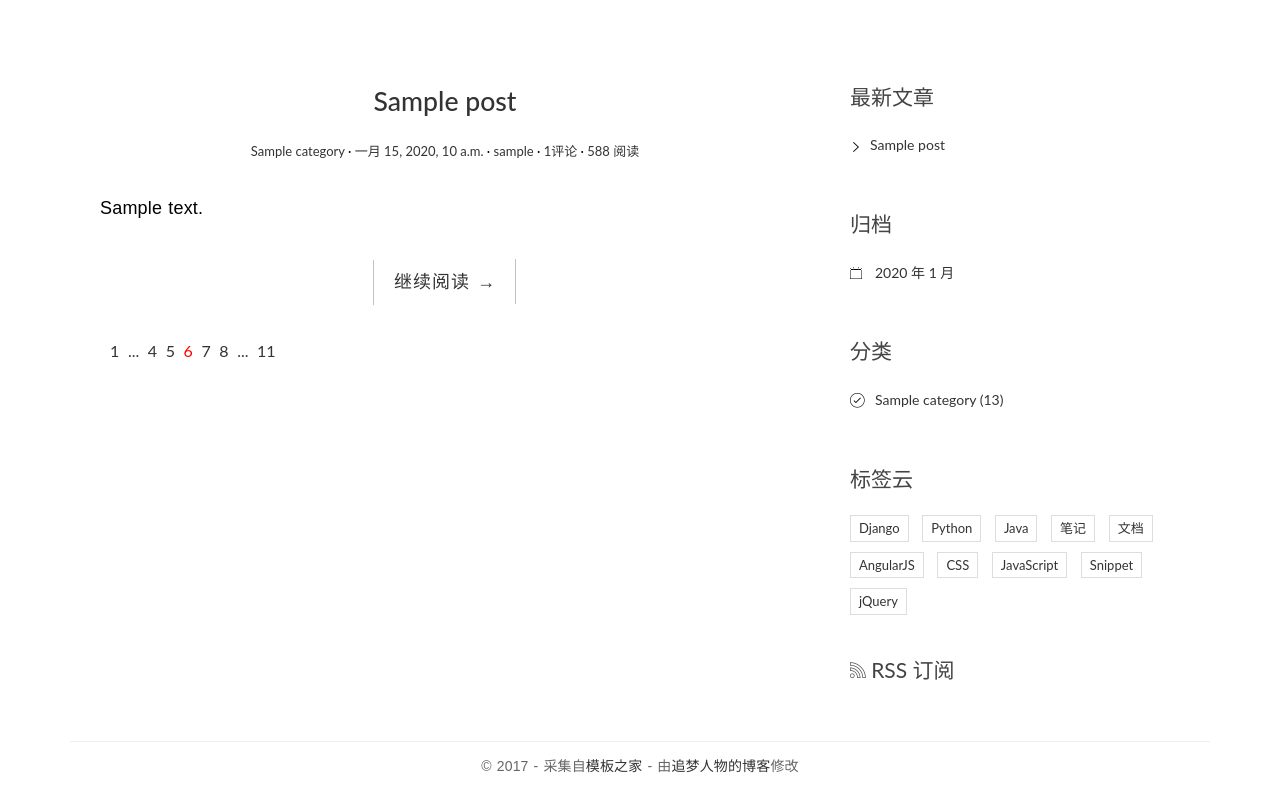
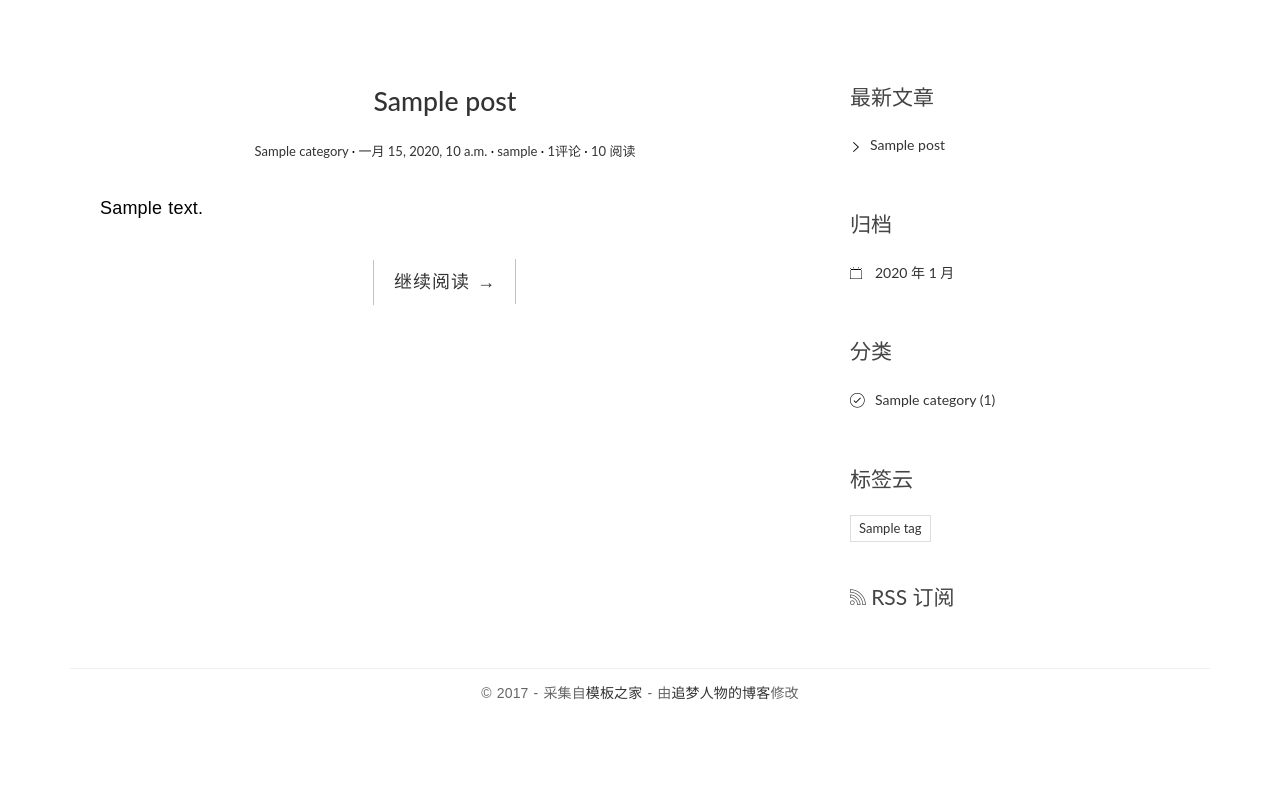
Before and after one commit to myrensheng/djangoblog, a Django app: page /blog/ in a window 1280 px wide. Shown: the part 91-888 px from the top of the page. After the commit the page ends 791 px from the top, so only its background shows below. Run offline with Django 3.2, Linux system fonts and the light colour scheme; tables that the repository leaves empty hold one stand-in row (values such as "Sample post"); some libraries are stand-ins or nearby versions.

Commit message:
差不多好啦，基本功能能实现

```diff
--- a/blog/models.py
+++ b/blog/models.py
@@ -2,6 +2,8 @@ from django.contrib.auth.models import User
 from django.db import models
 from django.shortcuts import redirect
 from django.urls import reverse
+import markdown
+from django.utils.html import strip_tags
 
 
 class Category(models.Model):
@@ -36,6 +38,23 @@ class Post(models.Model):
     # 标签与文章的关系是多对多的关系
     tags = models.ManyToManyField(Tag, blank=True)
     author = models.ForeignKey(User)
+    views = models.PositiveIntegerField(default=0)
+
+    def save(self,*args,**kwargs):
+        #  重写save方法，当自动生成文章的摘要显示在index网页中
+        if not self.excerpt:
+            md = markdown.Markdown(extensions=[
+                    'markdown.extensions.extra',
+                    'markdown.extensions.codehilite',
+                ])
+            self.excerpt = strip_tags(md.convert(self.body))[:54]
+        #  调用父类的save方法，将数据存储到数据库
+        super(Post, self).save(*args,**kwargs)
+
+    def increase_views(self):
+        # 文章浏览一次，数据库中的views字段就加一
+        self.views += 1
+        self.save(update_fields=['views'])
 
     def __str__(self):
         return self.title
--- a/blog/templatetags/blog_tags.py
+++ b/blog/templatetags/blog_tags.py
@@ -1,4 +1,6 @@
-from blog.models import Post, Category
+from django.db.models import Count
+
+from blog.models import Post, Category, Tag
 from django import template
 
 register = template.Library()
@@ -17,4 +19,9 @@ def archives():
 
 @register.simple_tag
 def get_categories():
-    return Category.objects.all()
+    return Category.objects.annotate(num_posts=Count('post')).filter(num_posts__gt=0)
+
+
+@register.simple_tag
+def get_tags():
+    return Tag.objects.annotate(num_posts=Count('post')).filter(num_posts__gt=0)
--- a/blog/urls.py
+++ b/blog/urls.py
@@ -1,11 +1,13 @@
 from django.conf.urls import url
 
-from blog.views import index, detail, archives, category
+# from blog.views import index, detail, archives, category
+from blog.views import IndexView, PostDetailView, ArchivesView, CategoryView, TagView
 
 app_name = 'blog'
 urlpatterns = [
-    url(r'^$', index,name='index'),
-    url(r'^post/(?P<pk>[0-9]+)/$',detail,name='detail'),
-    url(r'archives/(?P<year>[0-9]{4})/(?P<month>[0-9]{1,2})/$',archives,name='archives'),
-    url(r'^category/(?P<pk>[0-9]+)/$',category,name='category'),
+    url(r'^$', IndexView.as_view(),name='index'),
+    url(r'^post/(?P<pk>[0-9]+)/$',PostDetailView.as_view(),name='detail'),
+    url(r'^archives/(?P<year>[0-9]{4})/(?P<month>[0-9]{1,2})/$',ArchivesView.as_view(),name='archives'),
+    url(r'^category/(?P<pk>[0-9]+)/$',CategoryView.as_view(),name='category'),
+    url(r'tag/(?P<pk>[0-9]+)/$',TagView.as_view(),name='tag'),
 ]
--- a/blog/views.py
+++ b/blog/views.py
@@ -1,10 +1,12 @@
 from django.shortcuts import render, get_object_or_404
+from django.views.generic import ListView, DetailView
 from markdown import markdown
 
-from blog.models import Post, Category
+from blog.models import Post, Category, Tag
 from comments.form import CommentForm
 
-
+# 使用自定义的视图函数完成功能
+"""
 def index(request):
     # 主页面的视图函数
     post_list = Post.objects.all()
@@ -16,6 +18,8 @@ def detail(request,pk):
     form = CommentForm()
 
     post = get_object_or_404(Post,pk=pk)
+    #  当该函数调用一次，表示阅读量增加一次
+    post.increase_views()
     post.body = markdown(post.body,extensions=[
         'markdown.extensions.extra',
         'markdown.extensions.codehilite',
@@ -41,3 +45,78 @@ def category(request,pk):
     cate = get_object_or_404(Category,pk=pk)
     post_list = Post.objects.filter(category=cate)
     return render(request,'blog/index.html',context={'post_list':post_list})
+"""
+
+
+# 继承Django自带的类ListView和DetailView类完成功能
+# 需要在配置路由的时候使用as_view()函数
+class IndexView(ListView):
+    model = Post
+    content_object_name = 'post_list'
+    template_name = 'blog/index.html'
+    # django已经将分页器的内容写好，
+    # 只需要用paginate_by指定每页的数量
+    paginate_by = 2
+
+
+class CategoryView(IndexView):
+    # 获取某个分类下的全部文章
+    def get_queryset(self):
+        # 路由中传入的参数放到self.kwargs中，用get获取到
+        cate = get_object_or_404(Category,pk=self.kwargs.get("pk"))
+        # 使用的是父类中的get_queryset()
+        return super(CategoryView, self).get_queryset().filter(category=cate)
+
+
+class ArchivesView(IndexView):
+    # 通过创作时间将文章分类
+    def get_queryset(self):
+        # 路由传过来是是年份和月份
+        create_year = self.kwargs.get("year")
+        create_month = self.kwargs.get("month")
+        return super(ArchivesView, self).get_queryset().filter(create_time__year=create_year,
+                                                               create_time__month=create_month)
+
+
+class PostDetailView(DetailView):
+    # 文章详情页的视图类
+    model = Post
+    template_name = 'blog/detail.html'
+    context_object_name = 'post'
+
+    def get(self,request,*args,**kwargs):
+        # 当每次点击到文章详情页面就将文章的阅读数加1
+        response = super(PostDetailView, self).get(request,*args,**kwargs)
+        # 将文章的阅读量+1
+        self.object.increase_views()
+        return response
+
+    def get_object(self, queryset=None):
+        # 覆写get_object方法的目的是需要对post的body值进行渲染
+        post = super(PostDetailView, self).get_object(queryset=None)
+        post.body = markdown(post.body,extensions=[
+            'markdown.extensions.extra',
+            'markdown.extensions.codehilite',
+            'markdown.extensions.toc',
+        ])
+        return post
+
+    def get_context_data(self, **kwargs):
+        context = super(PostDetailView, self).get_context_data(**kwargs)
+        form = CommentForm()
+        comment_list = self.object.comment_set.all()
+        context.update({
+            'form':form,
+            'comment_list':comment_list,
+        })
+        return context
+
+
+class TagView(ListView):
+    model = Post
+    context_object_name = 'post_list'
+    template_name = 'blog/index.html'
+
+    def get_queryset(self):
+        tag = get_object_or_404(Tag,pk=self.kwargs.get("pk"))
+        return super(TagView, self).get_queryset().filter(tags=tag)
--- a/comments/models.py
+++ b/comments/models.py
@@ -11,4 +11,4 @@ class Comment(models.Model):
     post = models.ForeignKey('blog.Post')
 
     def __str__(self):
-        return self.text[:20]
+        return self.text
--- a/templates/base.html
+++ b/templates/base.html
@@ -109,8 +109,11 @@
                     <ul>
                         {% for category in category_list %}
                             <li>
-                                <a href="{% url 'blog:category' category.pk %}">{{ category.name }} <span
-                                        class="post-count">(13)</span></a>
+                                <a href="{% url 'blog:category' category.pk %}">{{ category.name }}
+                                    <span class="post-count">
+                                        ({{ category.num_posts }})
+                                    </span>
+                                </a>
                             </li>
                         {% empty %}
                             暂无分类！
@@ -120,37 +123,15 @@
 
                 <div class="widget widget-tag-cloud">
                     <h3 class="widget-title">标签云</h3>
+                    {% get_tags as tag_list %}
                     <ul>
+                        {% for tag in tag_list %}
                         <li>
-                            <a href="#">Django</a>
+                            <a href="{% url 'blog:tag' tag.pk %}">{{ tag.name }}</a>
                         </li>
-                        <li>
-                            <a href="#">Python</a>
-                        </li>
-                        <li>
-                            <a href="#">Java</a>
-                        </li>
-                        <li>
-                            <a href="#">笔记</a>
-                        </li>
-                        <li>
-                            <a href="#">文档</a>
-                        </li>
-                        <li>
-                            <a href="#">AngularJS</a>
-                        </li>
-                        <li>
-                            <a href="#">CSS</a>
-                        </li>
-                        <li>
-                            <a href="#">JavaScript</a>
-                        </li>
-                        <li>
-                            <a href="#">Snippet</a>
-                        </li>
-                        <li>
-                            <a href="#">jQuery</a>
-                        </li>
+                            {% empty %}
+                            暂无标签！
+                        {% endfor %}
                     </ul>
                 </div>
                 <div class="rss">
--- a/templates/blog/index.html
+++ b/templates/blog/index.html
@@ -17,7 +17,7 @@
                                                           datetime="{{ post.create_time }}">{{ post.create_time }}</time></a></span>
                 <span class="post-author"><a href="#">{{ post.author }}</a></span>
                 <span class="comments-link"><a href="#">{{ post.comment_set.count }}评论</a></span>
-                <span class="views-count"><a href="#">588 阅读</a></span>
+                <span class="views-count"><a href="#">{{ post.views }} 阅读</a></span>
             </div>
         </header>
         <div class="entry-content clearfix">
@@ -30,17 +30,15 @@
         {% empty %}
         <div class="no-post">暂时还没有发布的文章！</div>
     {% endfor %}
-    <div class="pagination">
-        <ul>
-            <li><a href="">1</a></li>
-            <li><a href="">...</a></li>
-            <li><a href="">4</a></li>
-            <li><a href="">5</a></li>
-            <li class="current"><a href="">6</a></li>
-            <li><a href="">7</a></li>
-            <li><a href="">8</a></li>
-            <li><a href="">...</a></li>
-            <li><a href="">11</a></li>
-        </ul>
-    </div>
+    {% if is_paginated %}
+        <div class="pagination-simple">
+            {% if page_obj.has_previous %}
+                <a href="?page={{ page_obj.previous_page_number }}">上一页</a>
+            {% endif %}
+            <span class="current">第{{ page_obj.number }}页/共{{ paginator.num_pages }}页</span>
+        {% if page_obj.has_next %}
+            <a href="?page={{ page_obj.next_page_number }}">下一页</a>
+        {% endif %}
+        </div>
+    {% endif %}
 {% endblock %}
```
Also changed, not shown: templates/blog/detail.html (+6 -3 lines), blog/migrations/0003_post_views.py (added).
